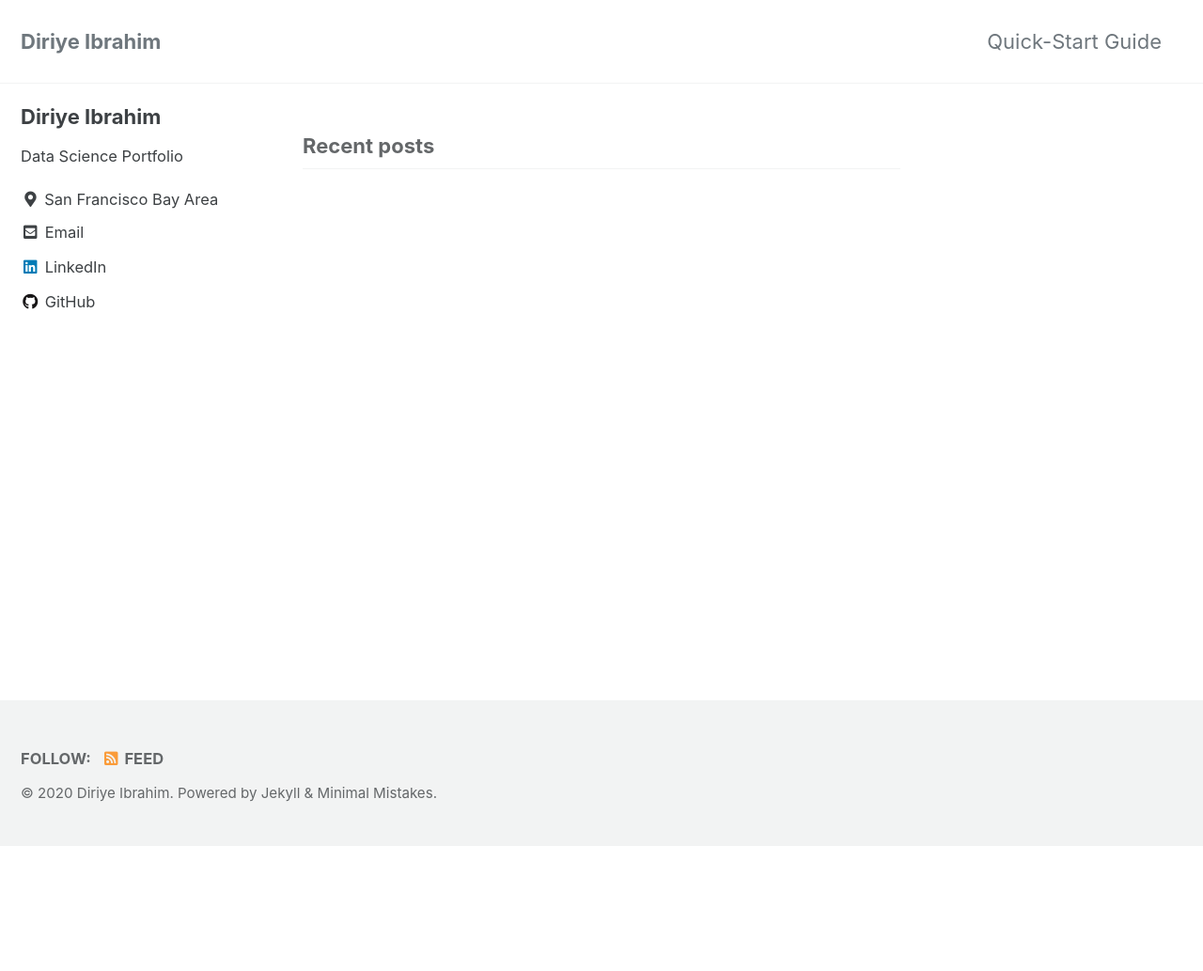
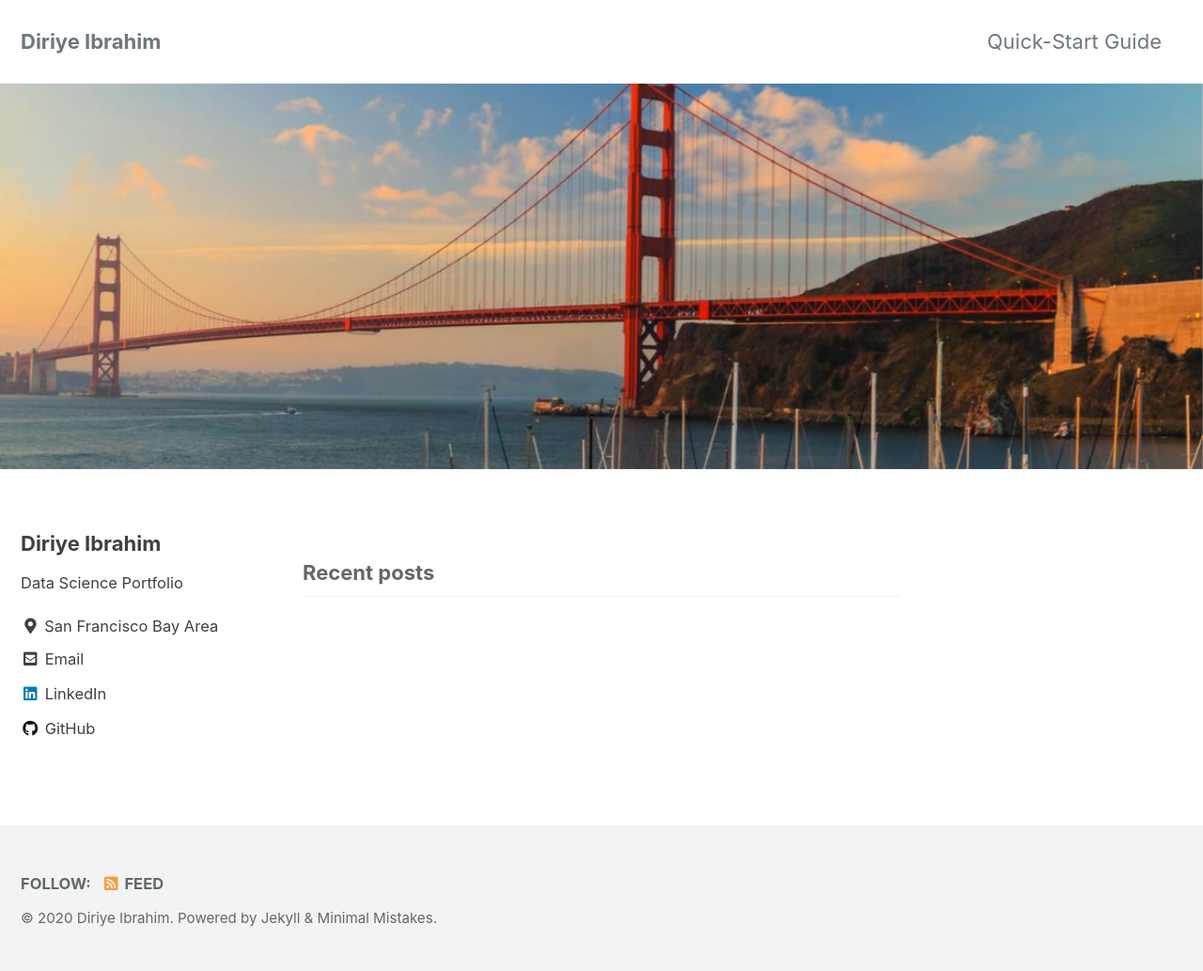
Before and after one commit to diriyeibrahim/diriyeibrahim.github.io, a Jekyll site: the page built from index.html, in a window 1280 px wide. Shown: the whole page at 94% size. Built offline with Jekyll 4.4.1, drawn with Linux system fonts in a browser that asks for light colours; cached includes are drawn as plain includes; the list of posts is cut into pages by our own code; before the commit the page ends 900 px from its top, so only the background shows below that.

Commit message:
new github

```diff
--- a/index.html
+++ b/index.html
@@ -1,4 +1,6 @@
 ---
 layout: home
 author_profile: true
+header:
+  image: "/images/golden-gate_web.jpg"
 ---
```
